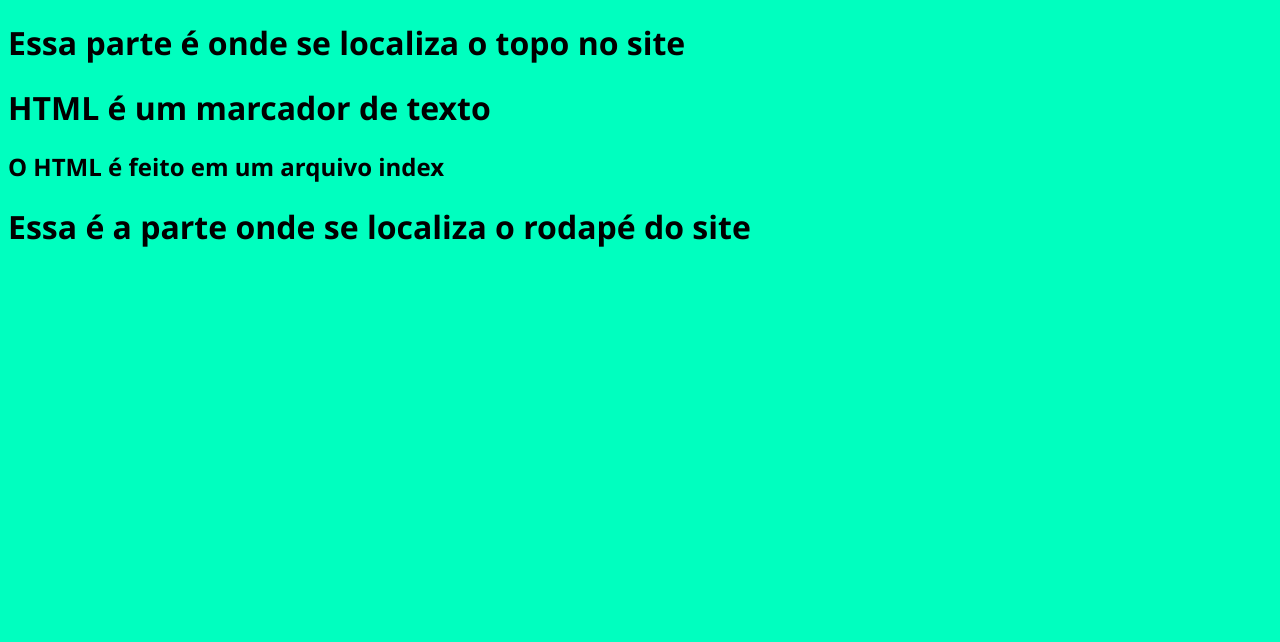
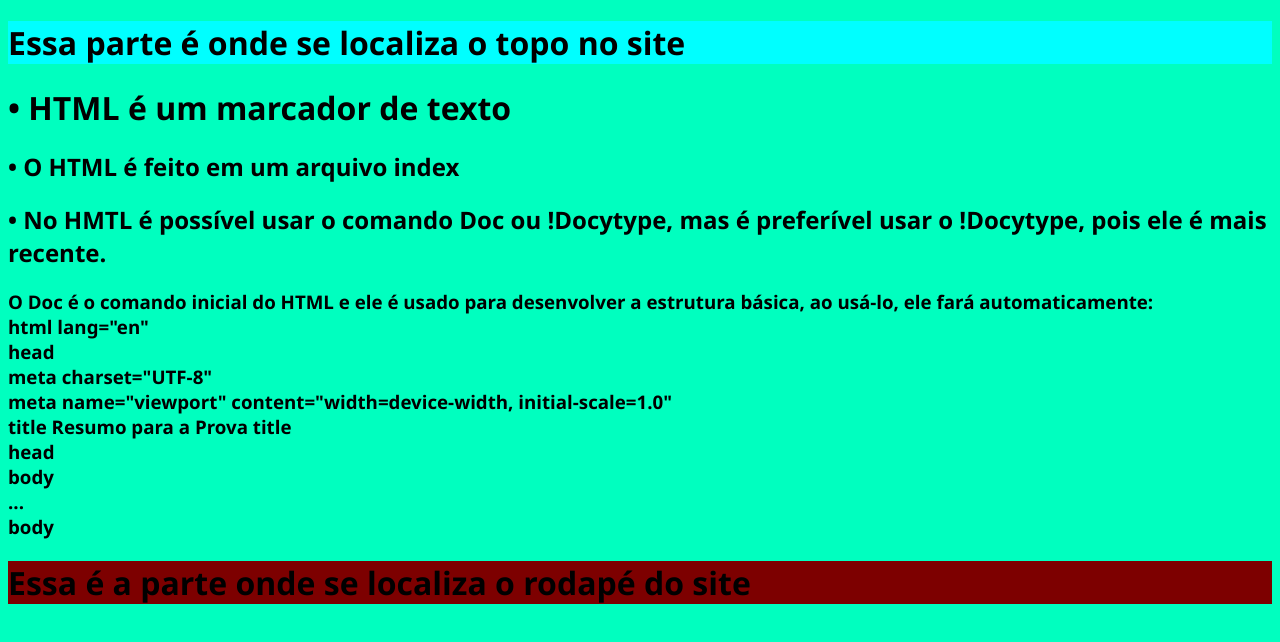
Before and after one commit to GabrielKyochi/resumo, a plain HTML site: page index.html in a window 1280 px wide. Drawn offline with Linux system fonts and the light colour scheme.

Commit message:
Adição de uma cor separada para o rodapé e para a cabeça do site. Além disso, adicionei mais informações sobre o HTML, falando sobre os doc e adicionei pontos para ficar mais claro que são tópicos.

```diff
--- a/index.html
+++ b/index.html
@@ -11,16 +11,40 @@
 
 <body>
 
-<header>
+<header id="corCabeca">
 <h1>Essa parte é onde se localiza o topo no site</h1>
+
 </header>
 
 <main>
-<h1>HTML é um marcador de texto</h1>
-<h2>O HTML é feito em um arquivo index</h2>
+<h1>• HTML é um marcador de texto</h1>
+<h2>• O HTML é feito em um arquivo index</h2>
+<h2>• No HMTL é possível usar o comando Doc ou !Docytype, mas é preferível usar o !Docytype, pois ele é mais recente.</h2>
+<h3>O Doc é o comando inicial do HTML e ele é usado para desenvolver a estrutura básica, ao usá-lo, ele fará automaticamente:
+<br>
+    html lang="en"
+    <br>
+    head
+    <br>
+        meta charset="UTF-8"
+        <br>
+        meta name="viewport" content="width=device-width, initial-scale=1.0"
+        <br>
+        title Resumo para a Prova title
+        <br>
+    head
+    <br>
+    body
+    <br>
+    ...
+    <br>
+    body
+</h3>
+
+
 </main>
 
-<footer>
+<footer id="corRodape">
 <h1>Essa é a parte onde se localiza o rodapé do site</h1>
 </footer>
 
--- a/script.js
+++ b/script.js
@@ -0,0 +1,3 @@
+function menuBotoes{
+
+}
--- a/style.css
+++ b/style.css
@@ -2,3 +2,11 @@ body{
     background-color: rgb(0, 255, 191);
     font-family: 'Segoe UI', Tahoma, Geneva, Verdana, sans-serifs;
 }
+
+#corRodape{
+    background-color: rgb(125, 0, 0);
+}
+
+#corCabeca{
+    background-color: aqua;
+}
```
